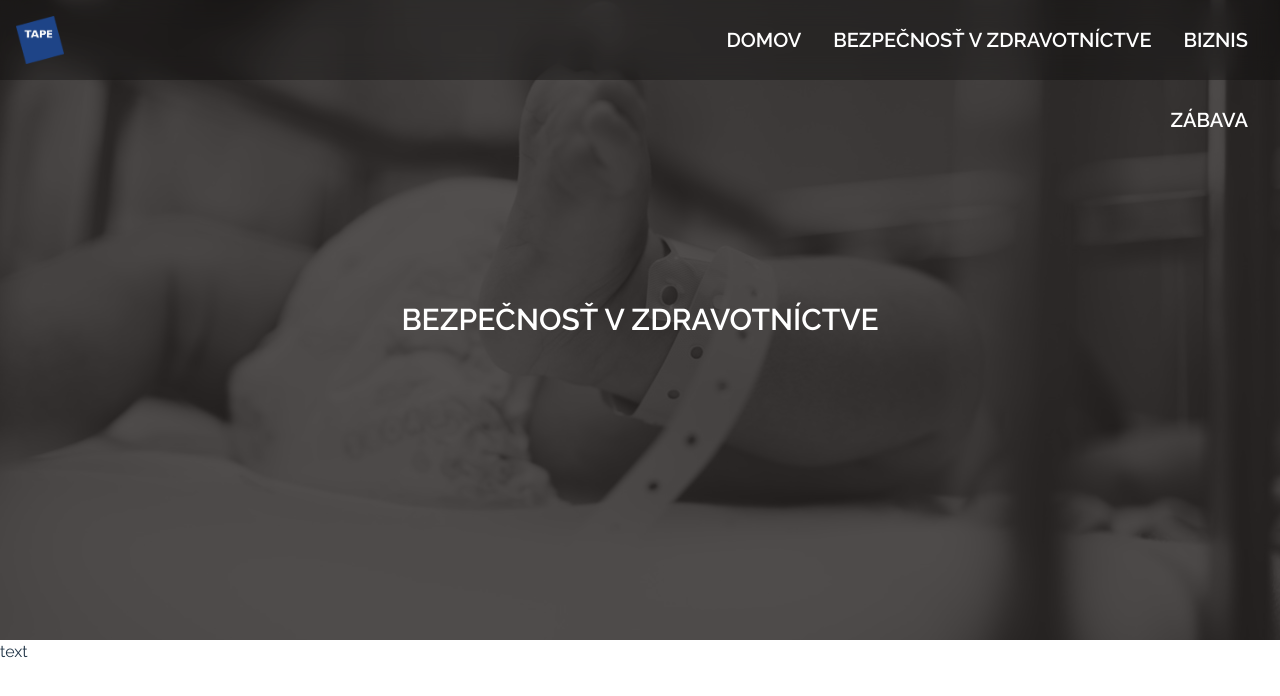
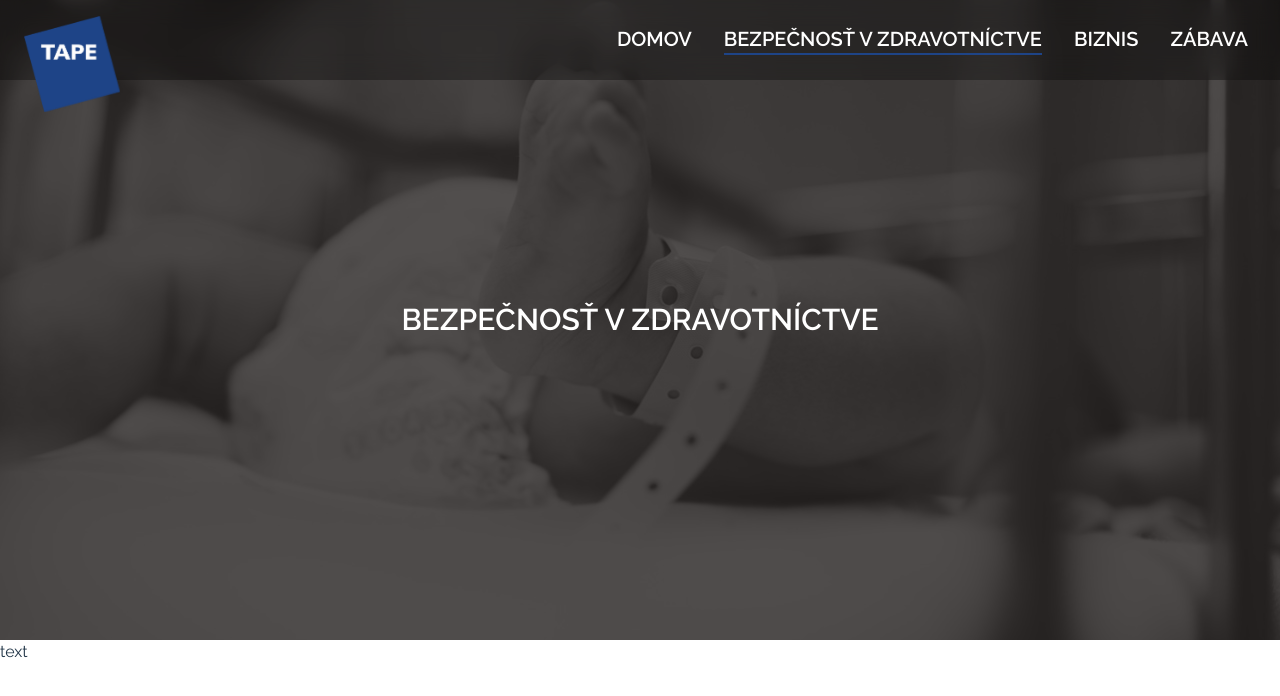
Before and after one commit to krytoss/tape, a React (Vite) app: page /zdravotnictvo in a window 1280 px wide. Shown: the top 696 px of the page. Built offline with nearby package versions, Linux system fonts and the light colour scheme.

Commit message:
Updated topmenu - removed grid, made the icon bigger than the menu and added useLocation for active link

```diff
--- a/src/components/Navigation/TopMenu.tsx
+++ b/src/components/Navigation/TopMenu.tsx
@@ -1,7 +1,9 @@
-import Grid from "../Layout/Grid";
+import { useLocation } from "react-router";
 import Link from "./Link";
 
 const TopMenu: React.FC = () => {
+
+	const location = useLocation()
 
 	const links = [
 		{
@@ -24,24 +26,26 @@ const TopMenu: React.FC = () => {
 
 	return (
 		<div className="fixed z-50 top-0 left-0 w-full h-16 text-white flex justify-center items-center h-20 bg-black/30 backdrop-blur-md">
-			<Grid cols={2} className="h-full">
-				<div className="text-left w-full px-4">
-					<img src="./logo.png" alt="Logo" className="h-12 absolute top-1/2 transform -translate-y-1/2" />
-				</div>
+			<img src="./logo.png" alt="Logo" className="h-24 absolute left-6 top-4" />
 			<div className="text-right w-full px-4">
 				<ul className="h-full">
 					{
-							links.map((link, index) => (
+						links.map((link, index) => {
+							const isActive = location.pathname.includes(link.to);
+							return (
 								<li key={index} className="inline-block mx-4 h-full">
-									<Link to={link.to} className="h-full flex justify-center items-center text-xl">
+									<Link to={link.to} className={`
+										h-full flex justify-center items-center text-xl border-b-2 border-transparent
+										${isActive && "border-brand"}
+									`}>
 										{link.name}
 									</Link>
 								</li>
-							))
+							)
+						})
 					}
 				</ul>
 			</div>
-			</Grid>
 		</div>
 	);
 }
--- a/src/index.css
+++ b/src/index.css
@@ -84,3 +84,7 @@ button:focus-visible {
 .bg-tape, .bg-brand {
 	background-color: var(--tape-color)
 }
+
+.border-tape, .border-brand {
+	border-color: var(--tape-color)
+}
```
Lines whose indentation alone changed are shown as unchanged.
